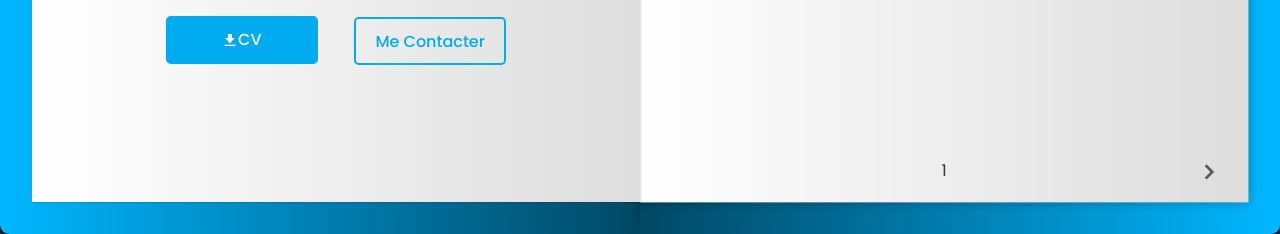
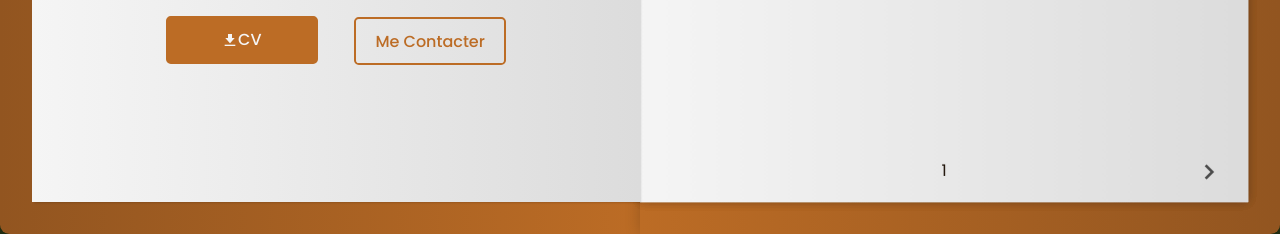
Before and after one commit to ThibaudMrx/portfolio, a plain HTML site: page index.html in a window 1280 px wide. Shown: the part 566-800 px from the top of the page. Drawn offline with nearby package versions, Linux system fonts and the light colour scheme.

Commit message:
Update color scheme in style.css for improved aesthetics

```diff
--- a/style.css
+++ b/style.css
@@ -11,15 +11,15 @@
 }
 
 :root {
-	--bg-color: #081b2ff9;
-	--main-color: #00abf0;
-	--text-color: #333;
-	--second-text-color: #555;
-	--white-color: #fff;
-	--cover-color: linear-gradient(90deg, #00b7ff, #004864);
-	--pages-color: linear-gradient(90deg, #fff, #ddd);
-	--border: 0.125rem solid #00abf0;
-	--border-thick: 0.2rem solid #00abf0;
+	--bg-color: #223013;
+	--main-color: #bc6c25;
+	--text-color: #1d1106;
+	--second-text-color: #4b4b4b;
+	--white-color: #f5f5f5;
+	--cover-color: linear-gradient(90deg, #925520, #bc6c25);
+	--pages-color: linear-gradient(90deg, #f5f5f5, #dcdcdc);
+	--border: 0.125rem solid #bc6c25;
+	--border-thick: 0.2rem solid #bc6c25;
 	--box-shadow: 0 0 1rem rgba(0, 0, 0, 0.2);
 }
 
```
